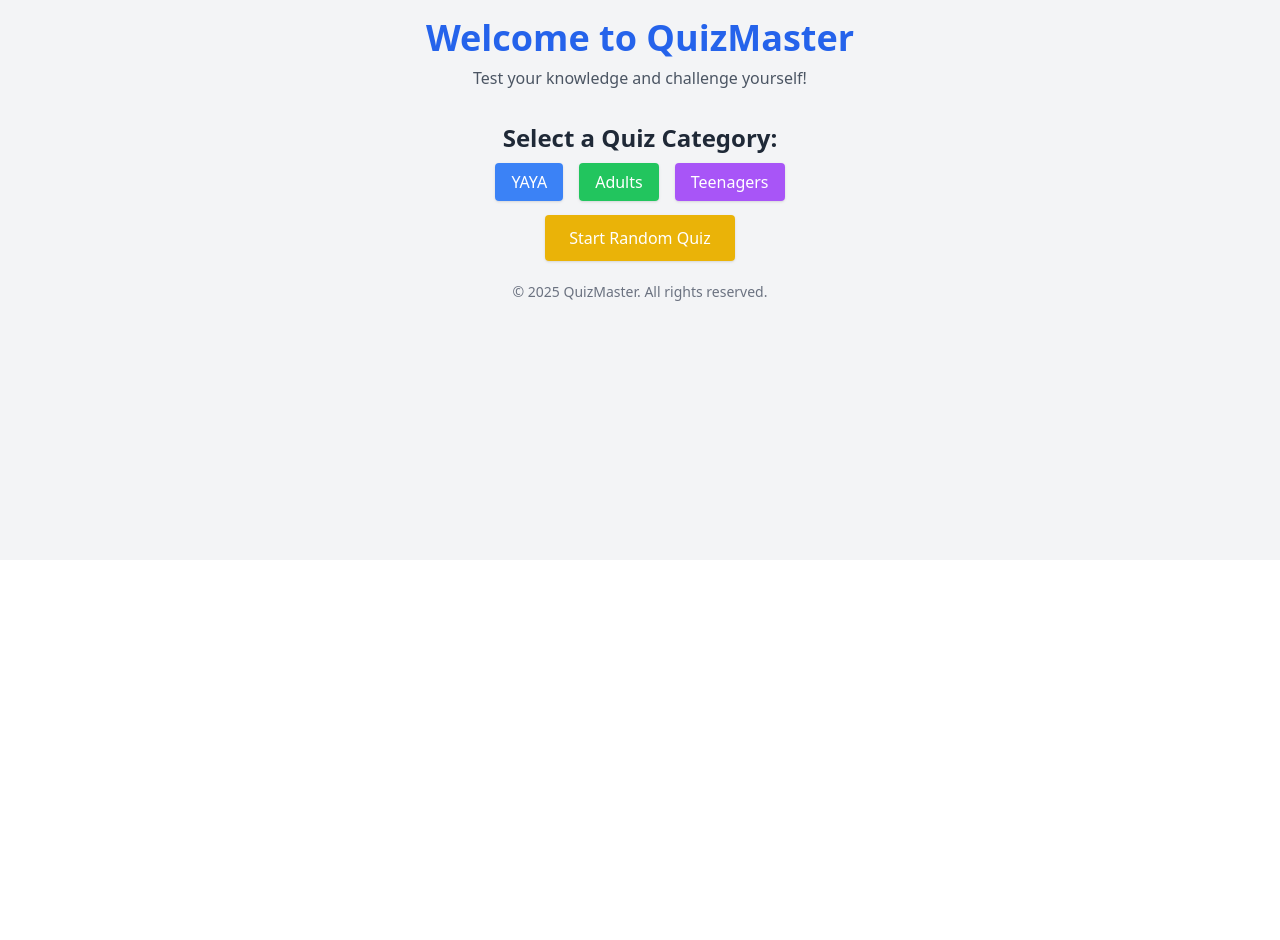
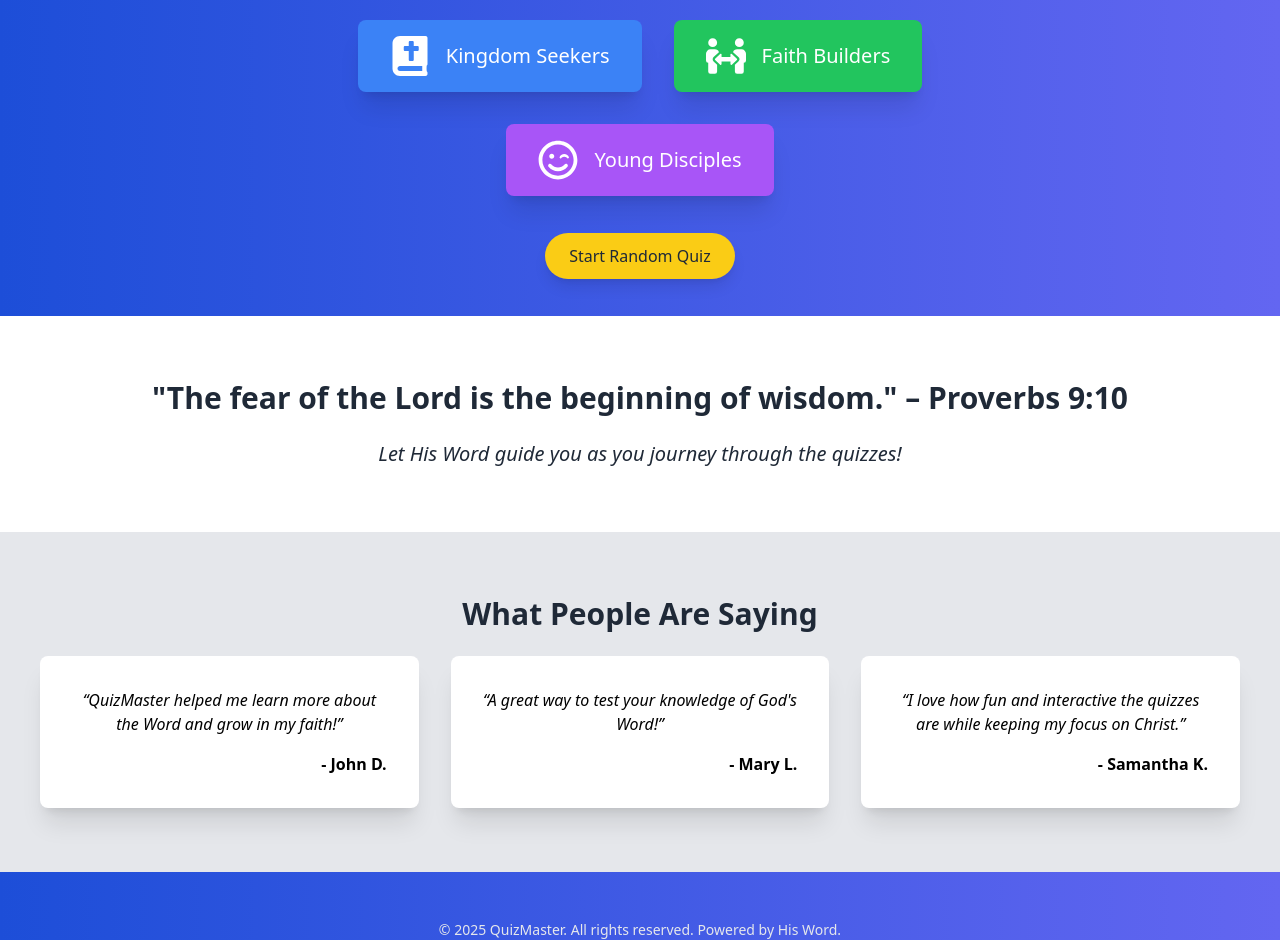
Before and after one commit to Oyasikelly/QuizMaster, a Next.js app: page / in a window 1280 px wide. Shown: the part 240-1180 px from the top of the page. Before the commit the page ends 800 px from the top, so only its background shows below. Built offline with nearby package versions, Linux system fonts and the light colour scheme.

Commit message:
Update page.jsx

```diff
--- a/src/app/page.jsx
+++ b/src/app/page.jsx
@@ -1,27 +1,66 @@
 "use client";
 import Link from "next/link";
 import { motion } from "framer-motion";
+import { FaBible, FaPeopleArrows, FaRegSmileWink } from "react-icons/fa"; // Importing icons
 
+const testimonials = [
+  {
+    quote:
+      "QuizMaster helped me learn more about the Word and grow in my faith!",
+    name: "John D.",
+  },
+  {
+    quote: "A great way to test your knowledge of God's Word!",
+    name: "Mary L.",
+  },
+  {
+    quote:
+      "I love how fun and interactive the quizzes are while keeping my focus on Christ.",
+    name: "Samantha K.",
+  },
+];
+const categories = [
+  {
+    name: "Kingdom Seekers",
+    icon: <FaBible size={40} />,
+    link: "/quiz/adults",
+    color: "bg-blue-500 hover:bg-blue-600",
+  },
+  {
+    name: "Faith Builders",
+    icon: <FaPeopleArrows size={40} />,
+    link: "/quiz/teenagers",
+    color: "bg-green-500 hover:bg-green-600",
+  },
+  {
+    name: "Young Disciples",
+    icon: <FaRegSmileWink size={40} />,
+    link: "/quiz/yaya",
+    color: "bg-purple-500 hover:bg-purple-600",
+  },
+];
 export default function Home() {
   return (
     <motion.div
-      className="min-h-screen bg-gray-100 flex flex-col items-center justify-center text-center"
+      className="min-h-screen bg-gradient-to-r from-blue-700 to-indigo-500 flex flex-col items-center justify-center text-center text-white"
       initial={{ opacity: 0 }}
       animate={{ opacity: 1 }}
-      transition={{ duration: 0.8 }}
+      transition={{ duration: 1 }}
     >
       {/* Header */}
       <motion.header
-        className="mb-8"
+        className="m-8"
         initial={{ y: -50, opacity: 0 }}
         animate={{ y: 0, opacity: 1 }}
-        transition={{ duration: 0.8, delay: 0.2 }}
+        transition={{ duration: 1, delay: 0.3 }}
       >
-        <h1 className="text-4xl font-bold text-blue-600">
-          Welcome to QuizMaster
-        </h1>
-        <p className="text-gray-600 mt-2">
-          Test your knowledge and challenge yourself!
+        <h1 className="text-5xl font-bold">Welcome to QuizMaster</h1>
+        <p className="text-lg mt-2">
+          Test your knowledge and challenge yourself with the Word of God!
+        </p>
+        <p className="mt-4 text-xl italic">
+          "Your word is a lamp to my feet and a light to my path." – Psalm
+          119:105
         </p>
       </motion.header>
 
@@ -30,47 +69,43 @@ export default function Home() {
         className="w-full max-w-3xl"
         initial={{ scale: 0.9, opacity: 0 }}
         animate={{ scale: 1, opacity: 1 }}
-        transition={{ duration: 0.8, delay: 0.4 }}
+        transition={{ duration: 1, delay: 0.5 }}
       >
-        <section className="mb-8">
+        <section className="mb-12">
           <motion.h2
-            className="text-2xl font-semibold text-gray-800"
+            className="text-3xl font-semibold text-gray-200"
             initial={{ opacity: 0 }}
             animate={{ opacity: 1 }}
-            transition={{ duration: 0.6, delay: 0.6 }}
+            transition={{ duration: 1, delay: 0.7 }}
           >
             Select a Quiz Category:
           </motion.h2>
-          <div className="flex flex-wrap justify-center gap-4 mt-4">
-            {["YAYA", "Adults", "Teenagers"].map((category, index) => (
+          <div className="flex flex-wrap justify-center gap-8 mt-8">
+            {categories.map((category, index) => (
               <motion.div
-                key={category}
+                key={category.name}
                 whileHover={{ scale: 1.1 }}
                 whileTap={{ scale: 0.95 }}
+                className="text-center"
               >
                 <Link
-                  href={`/quiz/${category.toLocaleLowerCase()}`}
-                  className={`py-2 px-4 rounded shadow ${
-                    index === 0
-                      ? "bg-blue-500 hover:bg-blue-600 text-white"
-                      : index === 1
-                      ? "bg-green-500 hover:bg-green-600 text-white"
-                      : "bg-purple-500 hover:bg-purple-600 text-white"
-                  }`}
+                  href={category.link}
+                  className={`py-4 px-8 rounded-lg shadow-xl ${category.color} text-white font-medium flex items-center justify-center gap-4`}
                 >
-                  {category}
+                  {category.icon}
+                  <span className="text-xl">{category.name}</span>
                 </Link>
               </motion.div>
             ))}
           </div>
         </section>
 
-        {/* Start Quiz */}
-        <section className="mt-6">
+        {/* Start Quiz Section */}
+        <section className="mt-12">
           <motion.div whileHover={{ scale: 1.1 }} whileTap={{ scale: 0.95 }}>
             <Link
               href="/quiz"
-              className="bg-yellow-500 text-white py-3 px-6 rounded shadow hover:bg-yellow-600 font-medium"
+              className="bg-yellow-400 text-gray-800 py-3 px-6 rounded-full shadow-lg hover:bg-yellow-500 font-medium"
             >
               Start Random Quiz
             </Link>
@@ -78,14 +113,65 @@ export default function Home() {
         </section>
       </motion.main>
 
+      {/* Motivational Quote */}
+      <motion.section
+        className="bg-white text-gray-800 py-16 w-full mt-12"
+        initial={{ opacity: 0 }}
+        animate={{ opacity: 1 }}
+        transition={{ duration: 1, delay: 1 }}
+      >
+        <motion.h2
+          className="text-3xl font-bold text-center mb-6"
+          initial={{ y: -20, opacity: 0 }}
+          animate={{ y: 0, opacity: 1 }}
+          transition={{ duration: 0.8, delay: 1.2 }}
+        >
+          "The fear of the Lord is the beginning of wisdom." – Proverbs 9:10
+        </motion.h2>
+        <motion.p
+          className="text-xl text-center italic"
+          initial={{ y: 20, opacity: 0 }}
+          animate={{ y: 0, opacity: 1 }}
+          transition={{ duration: 0.8, delay: 1.4 }}
+        >
+          Let His Word guide you as you journey through the quizzes!
+        </motion.p>
+      </motion.section>
+
+      {/* Testimonials Section */}
+      <motion.section
+        className="bg-gray-200 py-16 w-full"
+        initial={{ opacity: 0 }}
+        animate={{ opacity: 1 }}
+        transition={{ duration: 1, delay: 1.5 }}
+      >
+        <h2 className="text-3xl font-bold text-center text-gray-800 mb-6">
+          What People Are Saying
+        </h2>
+        <div className="grid grid-cols-1 sm:grid-cols-2 lg:grid-cols-3 gap-8 px-10">
+          {testimonials.map((testimonial, index) => (
+            <motion.div
+              key={index}
+              className="bg-white text-black p-8 rounded-lg shadow-xl text-center"
+              initial={{ y: 30, opacity: 0 }}
+              animate={{ y: 0, opacity: 1 }}
+              transition={{ duration: 1, delay: 1.8 + index * 0.2 }}
+            >
+              <p className="italic mb-4">“{testimonial.quote}”</p>
+              <h4 className="font-bold text-right">- {testimonial.name}</h4>
+            </motion.div>
+          ))}
+        </div>
+      </motion.section>
+
       {/* Footer */}
       <motion.footer
-        className="mt-8 text-sm text-gray-500"
+        className="mt-12 text-sm text-gray-200"
         initial={{ opacity: 0 }}
         animate={{ opacity: 1 }}
-        transition={{ duration: 0.8, delay: 0.8 }}
+        transition={{ duration: 1, delay: 2 }}
       >
-        <p>© 2025 QuizMaster. All rights reserved.</p>
+        <p>© 2025 QuizMaster. All rights reserved. Powered by His Word.</p>
       </motion.footer>
     </motion.div>
   );
```
